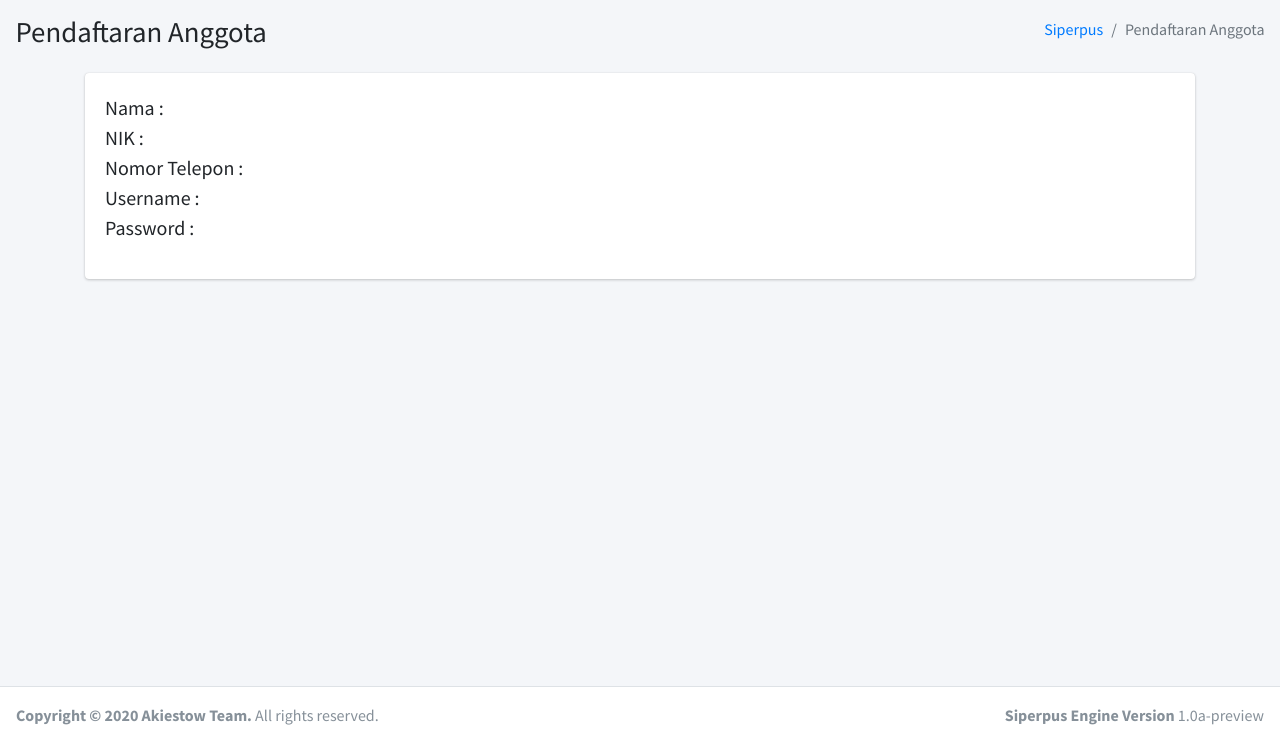
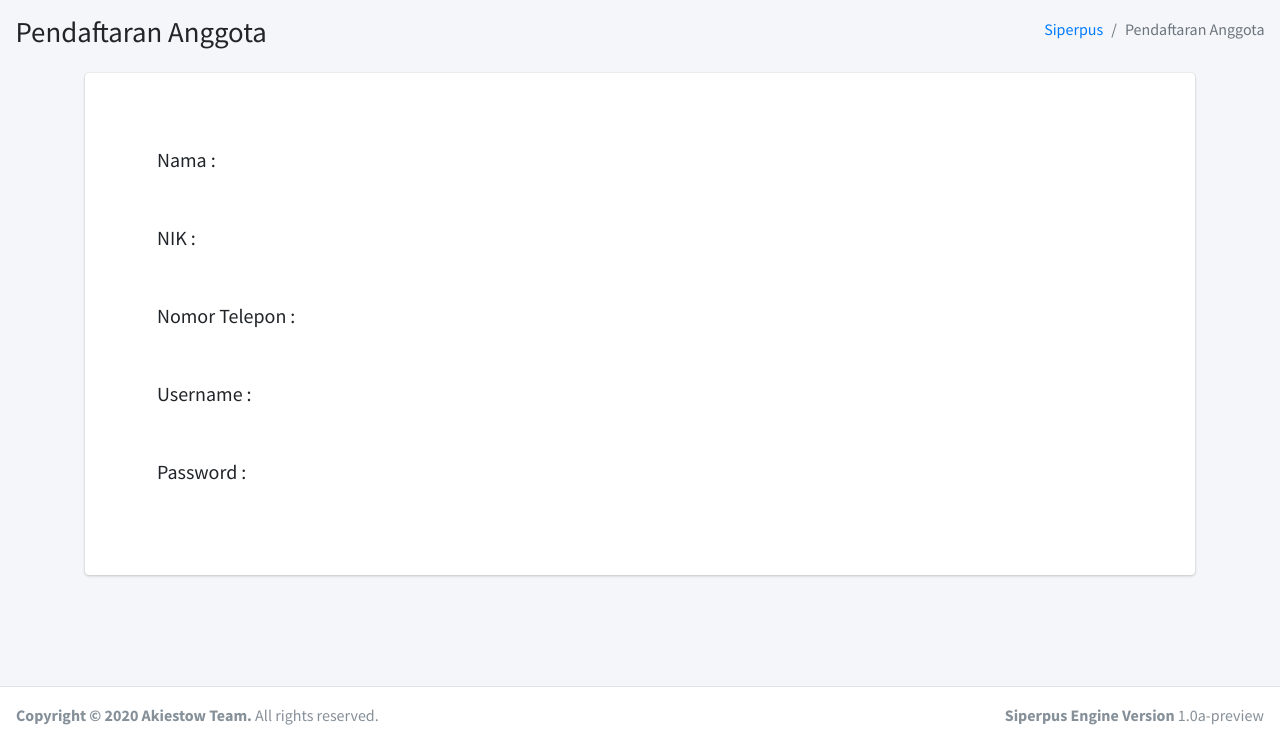
Before and after one commit to NaMLiM/Siperpus, a PHP site: page /addmember.php in a window 1280 px wide. Shown: the part 57-800 px from the top of the page. Run offline with PHP 8.4, Linux system fonts and the light colour scheme; some libraries are stand-ins or nearby versions.

Commit message:
UI Improvements

```diff
--- a/addmember.php
+++ b/addmember.php
@@ -78,14 +78,14 @@
       <div class="container">
           <div class="col-lg-12">
             <div class="card">
-              <div class="card-body">
+              <div class="card-body p-5">
                 <div class="d-flex">
                   <p class="d-flex flex-column">
-                    <span class="text-lg">Nama :</span>
-                    <span class="text-lg">NIK :</span>
-                    <span class="text-lg">Nomor Telepon :</span>
-                    <span class="text-lg">Username :</span>
-                    <span class="text-lg">Password :</span>
+                    <span class="text-lg p-4">Nama :</span>
+                    <span class="text-lg p-4">NIK :</span>
+                    <span class="text-lg p-4">Nomor Telepon :</span>
+                    <span class="text-lg p-4">Username :</span>
+                    <span class="text-lg p-4">Password :</span>
                   </p>
                 </div>
               </div>
```
